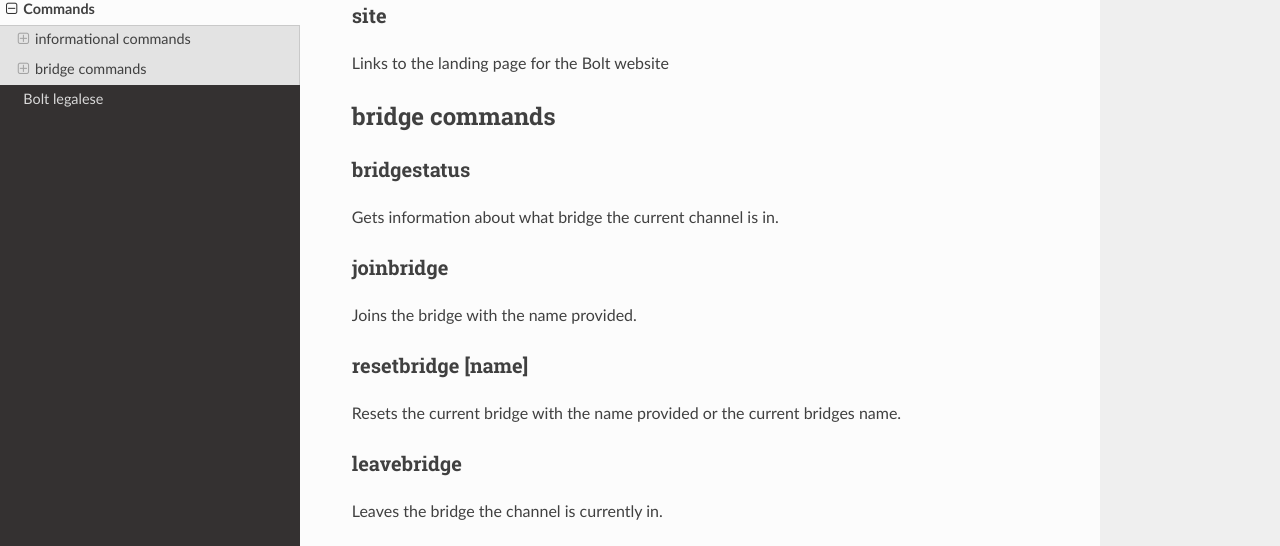
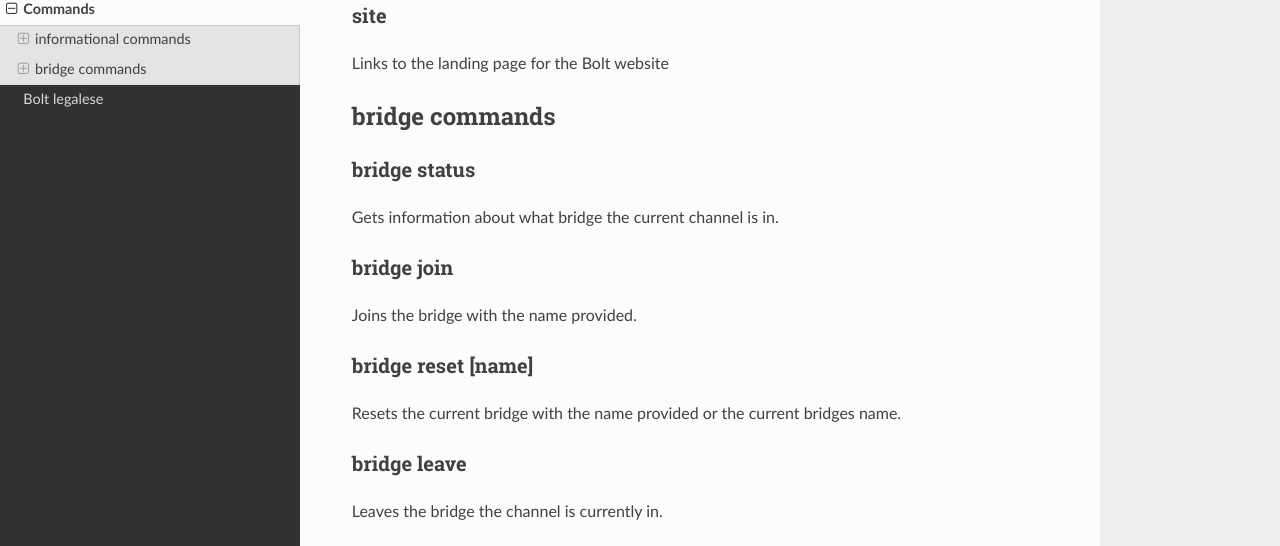
Before and after one commit to williamhorning/bolt, an MkDocs documentation site: the page built from packages/bolt-dash/docs/content/Using/commands.md, in a window 1280 px wide and 1306 px high. Shown: the part 629-1175 px from the top of the window. Built offline with MkDocs 1.6.1, drawn with Linux system fonts in a browser that asks for light colours; nearby versions of some CDN libraries.

Commit message:
Update docs

```diff
--- a/packages/bolt-dash/docs/content/Using/commands.md
+++ b/packages/bolt-dash/docs/content/Using/commands.md
@@ -26,18 +26,18 @@ Links to the landing page for the Bolt website
 
 ## bridge commands
 
-### bridgestatus
+### bridge status
 
 Gets information about what bridge the current channel is in.
 
-### joinbridge <name>
+### bridge join <name>
 
 Joins the bridge with the name provided.
 
-### resetbridge [name]
+### bridge reset [name]
 
 Resets the current bridge with the name provided or the current bridges name.
 
-### leavebridge
+### bridge leave
 
 Leaves the bridge the channel is currently in.
```
